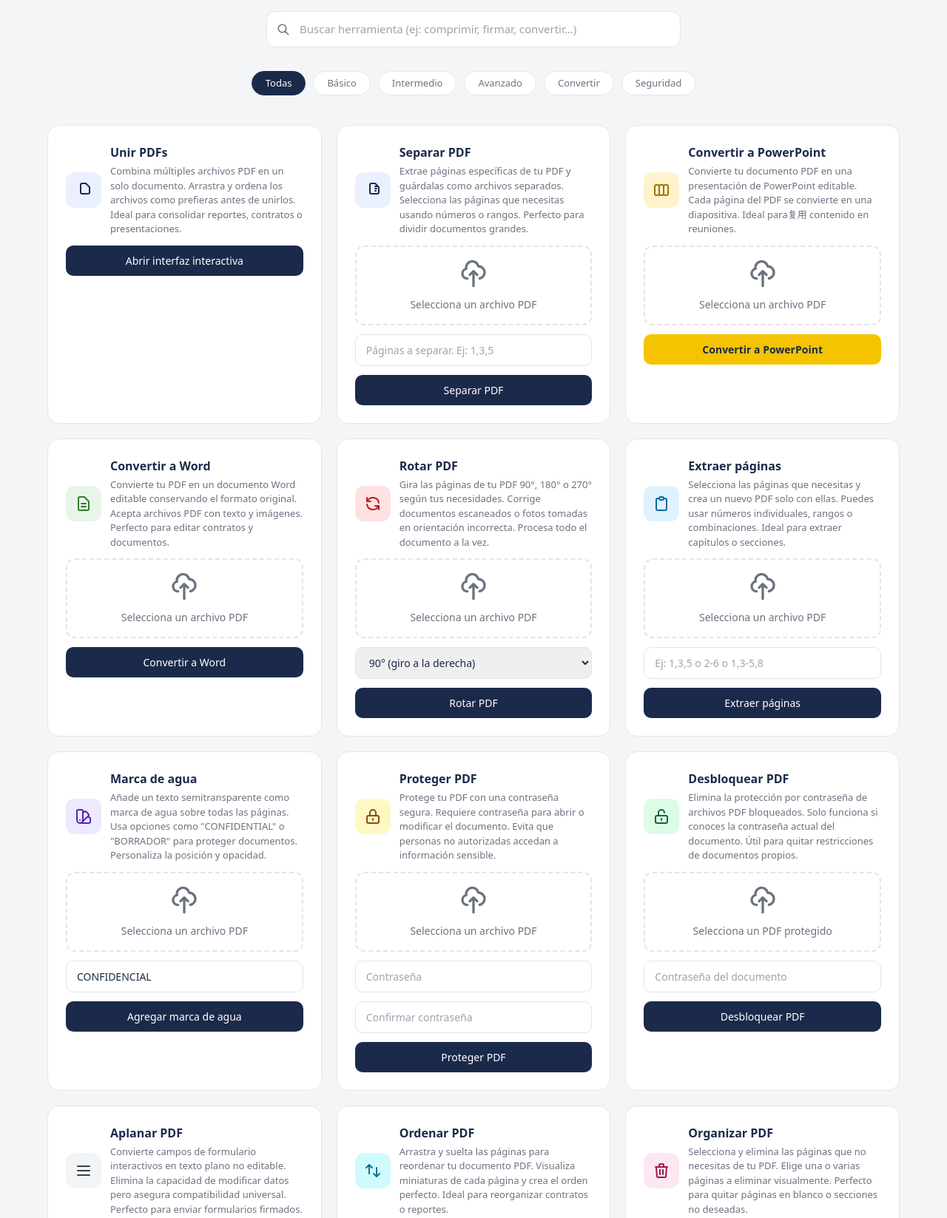
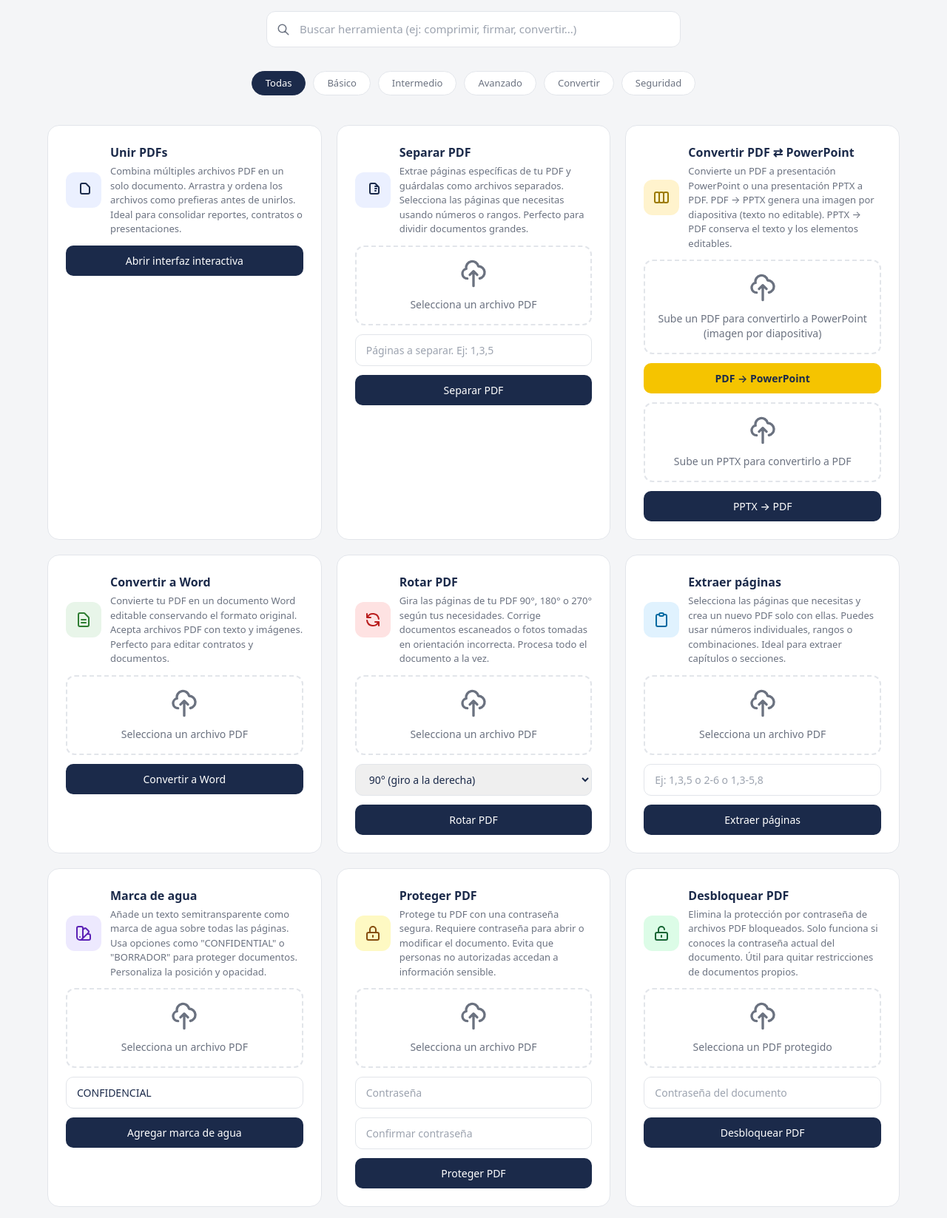
Before and after one commit to ImpreCode1/PDFimpresistem, a Flask app: page / in a window 1280 px wide. Shown: the part 295-1942 px from the top of the page at 74% size. Run offline with Flask 3, Linux system fonts and the light colour scheme; some libraries are stand-ins or nearby versions.

Commit message:
feat: agregar conversión de PDF a PowerPoint y PPTX a PDF, mejorar seguridad y limpieza de archivos

```diff
--- a/app.py
+++ b/app.py
@@ -12,20 +12,73 @@ from routes.advanced import advanced_bp
 from routes.api import api_bp
 from apscheduler.schedulers.background import BackgroundScheduler
 from apscheduler.triggers.cron import CronTrigger
+from flask_limiter import Limiter
+from flask_limiter.util import get_remote_address
 import pytz
 import atexit
 
 app = Flask(__name__)
-# FIX HIGH: Missing SECRET_KEY causes session inconsistencies across environments
-app.secret_key = os.getenv('SECRET_KEY', 'PDFimpresistem-dev-key-2024')
+
+# SECRET_KEY debe leerse de la variable de entorno. Sin fallback hardcoded:
+# si no está definida, se lanza un error explícito en lugar de usar una clave
+# predecible que pondría en riesgo las sesiones.
+_secret_key = os.environ.get('SECRET_KEY')
+if not _secret_key:
+    raise RuntimeError(
+        'SECRET_KEY no está definida. Configúrala en el entorno (variable '
+        'SECRET_KEY) antes de iniciar la aplicación.'
+    )
+app.secret_key = _secret_key
+
+# SESSION_COOKIE_SECURE se activa solo en producción (HTTPS). En desarrollo
+# local (FLASK_ENV != production) se desactiva para permitir HTTP.
+es_produccion = os.getenv('FLASK_ENV') == 'production'
 app.config['PERMANENT_SESSION_LIFETIME'] = timedelta(minutes=15)
 app.config['SESSION_PERMANENT'] = True
 app.config['MAX_CONTENT_LENGTH'] = 30 * 1024 * 1024  # 30 MB
 app.config['SESSION_COOKIE_NAME'] = 'pdf_session'
 app.config['SESSION_COOKIE_HTTPONLY'] = True
-app.config['SESSION_COOKIE_SECURE'] = False  # Set True in production with HTTPS
+app.config['SESSION_COOKIE_SECURE'] = es_produccion
 app.config['SESSION_COOKIE_SAMESITE'] = 'Lax'
 app.config['SESSION_COOKIE_DOMAIN'] = False  # Allow cookies for current domain
+
+# Flask-Limiter: límites por defecto para todas las rutas. Las rutas de
+# conversión procesan archivos grandes y consumen CPU/IO, por lo que el
+# límite diario y por hora protege el servidor de abuso o uso excesivo.
+limiter = Limiter(
+    get_remote_address,
+    app=app,
+    default_limits=['200 per day', '50 per hour'],
+)
+
+
+@app.after_request
+def add_security_headers(response):
+    """
+    Añade headers de seguridad base a todas las respuestas.
+
+    Args:
+        response (Response): Objeto response de Flask.
+
+    Returns:
+        Response: Objeto response con headers de seguridad añadidos.
+    """
+    # CSP: restringe fuentes de scripts, estilos, imágenes y conexiones.
+    # Se permiten los CDN usados por las plantillas (tailwind, pdf-lib,
+    # jszip, sortablejs) tanto en script como en style.
+    response.headers['Content-Security-Policy'] = (
+        "default-src 'self'; "
+        "img-src 'self' data: https:; "
+        "style-src 'self' 'unsafe-inline' https://cdn.jsdelivr.net; "
+        "script-src 'self' 'unsafe-inline' "
+        "https://cdn.jsdelivr.net https://unpkg.com https://cdnjs.cloudflare.com; "
+        "font-src 'self' data:; "
+        "connect-src 'self'"
+    )
+    response.headers['X-Content-Type-Options'] = 'nosniff'
+    response.headers['X-Frame-Options'] = 'DENY'
+    return response
+
 
 # Register blueprints
 app.register_blueprint(main_bp)
--- a/requirements.txt
+++ b/requirements.txt
@@ -9,6 +9,7 @@ Deprecated==1.3.1
 et_xmlfile==2.0.0
 fire==0.7.1
 Flask==3.1.3
+Flask-Limiter>=3.9.0
 fonttools==4.62.1
 itsdangerous==2.2.0
 Jinja2==3.1.6
@@ -29,6 +30,7 @@ PyMuPDF==1.27.2.3
 pypdfium2==5.7.1
 pytesseract==0.3.13
 python-docx==1.2.0
+python-pptx>=1.0.0
 python-dotenv==1.2.2
 pytz==2026.1.post1
 termcolor==3.3.0
--- a/routes/main.py
+++ b/routes/main.py
@@ -1,14 +1,17 @@
 # routes/main.py — Blueprint: main
 
 from flask import Blueprint, request, render_template, send_from_directory, redirect, url_for, session
-from utils import limpiar_carpeta
+from utils import limpiar_carpeta, eliminar_motw
 from config import UPLOAD_FOLDER, OUTPUT_FOLDER
 from werkzeug.utils import secure_filename
-from auth import login_required
 import fitz
 from pdf2docx import Converter
+from pptx import Presentation
+from pptx.util import Inches
 import os
 import re
+import subprocess
+import io
 
 main_bp = Blueprint('main', __name__)
 
@@ -31,7 +34,6 @@ def logout():
 
 # ─── Rutas de UI ──────────────────────────────────────────────────────────────
 @main_bp.route('/')
-@login_required
 def index():
     """Renderiza la página principal con todas las tarjetas de funciones."""
     return render_template('index.html', output_file=None)
@@ -44,42 +46,36 @@ def index_alt():
 
 
 @main_bp.route('/reorder_ui')
-@login_required
 def reorder_ui():
     """Renderiza la página de ordenar PDF."""
     return render_template('reorder.html')
 
 
 @main_bp.route('/organize_ui')
-@login_required
 def organize_ui():
     """Renderiza la página de organizar PDF."""
     return render_template('organize.html')
 
 
 @main_bp.route('/unir_ui')
-@login_required
 def unir_ui():
     """Renderiza la página de unir PDFs."""
     return render_template('unir.html')
 
 
 @main_bp.route('/crop_ui')
-@login_required
 def crop_ui():
     """Renderiza la página de crop PDF."""
     return render_template('crop.html')
 
 
 @main_bp.route('/edit_ui')
-@login_required
 def edit_ui():
     """Renderiza la página de editar PDF."""
     return render_template('edit.html')
 
 
 @main_bp.route('/cerrar_sesion', methods=['POST'])
-@login_required
 def cerrar_sesion():
     """
     Limpieza manual de archivos activada por el usuario.
@@ -92,22 +88,39 @@ def cerrar_sesion():
 
 
 @main_bp.route('/download/<path:filename>')
-@login_required
 def download_file(filename):
     """
     Sirve un archivo desde la carpeta /outputs para descarga.
 
+    Valida que el nombre no contenga rutas relativas ("..") ni separadores
+    de directorio para prevenir path traversal. También elimina el Mark of
+    the Web (MOTW) del archivo servido en sistemas Windows.
+
     Args:
-        filename (str): Nombre del archivo a descargar.
+        filename (str): Nombre del archivo a descargar (solo nombre base).
 
     Returns:
         Response: Archivo como adjunto descargable.
+
+    Raises:
+        400: Si el nombre contiene "..", "/" o "\" (intento de traversal).
     """
+    # FIX HIGH: validación de path traversal — solo nombre base permitido
+    if '..' in filename or '/' in filename or '\\' in filename:
+        return 'Nombre de archivo inválido.', 400
+
+    # Confirmar que la ruta resultante está dentro de OUTPUT_FOLDER
+    ruta_absoluta = os.path.realpath(os.path.join(OUTPUT_FOLDER, filename))
+    if not ruta_absoluta.startswith(os.path.realpath(OUTPUT_FOLDER) + os.sep):
+        return 'Nombre de archivo inválido.', 400
+
+    # Eliminar Mark of the Web del archivo (no-op en Linux/Docker)
+    eliminar_motw(ruta_absoluta)
+
     return send_from_directory(OUTPUT_FOLDER, filename)
 
 
 @main_bp.route('/convert', methods=['POST'])
-@login_required
 def convert():
     """
     Convierte un PDF a formato Word (.docx) usando pdf2docx.
@@ -164,3 +177,156 @@ def convert():
 
     output_file_url = f'/download/{output_filename}'
     return render_template('index.html', output_file=output_file_url, convirtiendo=False)
+
+
+@main_bp.route('/pdf_to_pptx', methods=['POST'])
+def pdf_to_pptx():
+    """
+    Convierte un PDF a presentación PowerPoint (.pptx).
+
+    Cada página del PDF se renderiza como imagen PNG a 200 DPI y se inserta
+    como una diapositiva de tamaño carta en el PPTX generado.
+
+    IMPORTANTE: El resultado NO es texto editable. Cada diapositiva es una
+    imagen a página completa del PDF original. No se recupera ni texto ni
+    elementos vectoriales.
+
+    Args:
+        pdf_file (file): Archivo PDF a convertir.
+
+    Returns:
+        Response: Template con enlace al archivo PPTX generado.
+
+    Raises:
+        400: Si no se selecciona archivo, no es PDF o está encriptado.
+        500: Si ocurre un error durante el renderizado o la generación.
+    """
+    if 'pdf_file' not in request.files:
+        return 'No se ha seleccionado un archivo.', 400
+
+    file = request.files['pdf_file']
+
+    if file.filename == '' or not file.filename.endswith('.pdf'):
+        return 'Por favor, suba un archivo PDF.', 400
+
+    nombre_base = os.path.splitext(file.filename)[0]
+    nombre_limpio = re.sub(r'[^\w\-.]', '_', nombre_base)
+    pdf_filename = secure_filename(nombre_limpio + '.pdf')
+    pdf_path = os.path.join(UPLOAD_FOLDER, pdf_filename)
+    file.save(pdf_path)
+
+    output_filename = nombre_limpio + '.pptx'
+    output_path = os.path.join(OUTPUT_FOLDER, output_filename)
+
+    try:
+        doc = fitz.open(pdf_path)
+
+        if doc.is_encrypted:
+            doc.close()
+            return 'El PDF está protegido con contraseña. Desbloquéalo primero.', 400
+
+        prs = Presentation()
+        # Tamaño carta (8.5x11 pulgadas) en formato 16:9 horizontal
+        prs.slide_width = Inches(13.333)
+        prs.slide_height = Inches(7.5)
+        blank_layout = prs.slide_layouts[6]
+
+        for page in doc:
+            # Renderizar la página a PNG a 200 DPI en memoria
+            pixmap = page.get_pixmap(dpi=200)
+            img_bytes = pixmap.tobytes('png')
+            img_io = io.BytesIO(img_bytes)
+
+            slide = prs.slides.add_slide(blank_layout)
+            slide.shapes.add_picture(
+                img_io,
+                left=0,
+                top=0,
+                width=prs.slide_width,
+                height=prs.slide_height
+            )
+
+        doc.close()
+        prs.save(output_path)
+
+    except Exception as e:
+        return f'Error al convertir el archivo: {str(e)}', 500
+
+    # Limpiar Mark of the Web del archivo generado (no-op en Linux/Docker)
+    eliminar_motw(output_path)
+
+    return render_template('index.html', output_file=f'/download/{output_filename}')
+
+
+@main_bp.route('/pptx_to_pdf', methods=['POST'])
+def pptx_to_pdf():
+    """
+    Convierte una presentación PowerPoint (.pptx) a PDF.
+
+    Invoca LibreOffice en modo headless para realizar la conversión,
+    preservando el texto y elementos editables como contenido del PDF.
+
+    Args:
+        pptx_file (file): Archivo PPTX a convertir.
+
+    Returns:
+        Response: Template con enlace al archivo PDF generado.
+
+    Raises:
+        400: Si no se selecciona archivo o no es PPTX.
+        500: Si LibreOffice falla, se agota el tiempo o no genera el PDF.
+    """
+    if 'pptx_file' not in request.files:
+        return 'No se ha seleccionado un archivo.', 400
+
+    file = request.files['pptx_file']
+
+    if file.filename == '' or not file.filename.lower().endswith('.pptx'):
+        return 'Por favor, suba un archivo PPTX.', 400
+
+    pptx_filename = secure_filename(file.filename)
+    pptx_path = os.path.join(UPLOAD_FOLDER, pptx_filename)
+    file.save(pptx_path)
+
+    nombre_base = os.path.splitext(pptx_filename)[0]
+    output_filename = nombre_base + '.pdf'
+    output_path = os.path.join(OUTPUT_FOLDER, output_filename)
+
+    # Ruta del binario de LibreOffice. En Linux (Docker) está en PATH;
+    # en Windows se busca en la ubicación típica de instalación.
+    libreoffice_bin = 'libreoffice'
+    if os.name == 'nt':
+        rutas_windows = [
+            r'C:\Program Files\LibreOffice\program\soffice.exe',
+            r'C:\Program Files (x86)\LibreOffice\program\soffice.exe',
+        ]
+        for ruta in rutas_windows:
+            if os.path.exists(ruta):
+                libreoffice_bin = ruta
+                break
+
+    try:
+        subprocess.run(
+            [
+                libreoffice_bin,
+                '--headless',
+                '--convert-to', 'pdf',
+                '--outdir', OUTPUT_FOLDER,
+                pptx_path
+            ],
+            check=True,
+            timeout=120,
+            capture_output=True
+        )
+    except subprocess.TimeoutExpired:
+        return 'La conversión tardó demasiado. Intenta con un archivo más pequeño.', 500
+    except (subprocess.CalledProcessError, FileNotFoundError) as e:
+        return f'No se pudo convertir el archivo con LibreOffice: {str(e)}', 500
+
+    if not os.path.exists(output_path):
+        return 'LibreOffice no generó el PDF esperado.', 500
+
+    # Limpiar Mark of the Web del archivo generado (no-op en Linux/Docker)
+    eliminar_motw(output_path)
+
+    return render_template('index.html', output_file=f'/download/{output_filename}')
--- a/templates/index.html
+++ b/templates/index.html
@@ -9,12 +9,7 @@
     <link href="https://cdn.jsdelivr.net/npm/tailwindcss@2.2.16/dist/tailwind.min.css" rel="stylesheet">
     <script src="https://cdn.jsdelivr.net/npm/sortablejs@1.15.0/Sortable.min.js"></script>
     <script src="https://cdn.jsdelivr.net/npm/jszip@3.7.1/dist/jszip.min.js"></script>
-    <script src="https://cdn.jsdelivr.net/npm/pptxgenjs@3.12.0/dist/pptxgen.min.js"></script>
     <script src="https://unpkg.com/pdf-lib/dist/pdf-lib.min.js"></script>
-    <script src="https://cdnjs.cloudflare.com/ajax/libs/pdf.js/2.15.349/pdf.min.js"></script>
-
-    <!-- <script src="https://cdnjs.cloudflare.com/ajax/libs/pdf.js/2.10.377/pdf.min.js"></script> -->
-
     <link rel="icon" href="https://cdn.icon-icons.com/icons2/2753/PNG/512/ext_pdf_filetype_icon_176234.png">
 
     <style>
@@ -230,8 +225,8 @@
                     <button id="separarPdfBtn" class="btn-primary">Separar PDF</button>
                 </div>
 
-                <!-- Convertir a PowerPoint -->
-                <div class="tool-card" data-cat="convertir" data-name="convertir ppt powerpoint presentacion">
+                <!-- Convertir PDF a PowerPoint y PPTX a PDF -->
+                <div class="tool-card" data-cat="convertir" data-name="convertir ppt powerpoint presentacion pdf a pptx pptx a pdf">
                     <div style="display:flex; align-items:center; gap:12px;">
                         <div class="icon-box" style="background:#FFF3CD;">
                             <svg class="w-6 h-6" fill="none" stroke="#9A7800" viewBox="0 0 24 24">
@@ -239,24 +234,38 @@
                             </svg>
                         </div>
                         <div>
-                            <h3 style="font-size:16px; font-weight:700; color:var(--color-text); margin:0;">Convertir a PowerPoint</h3>
-                            <p style="font-size:13px; color:var(--color-muted); margin:4px 0 0;">Convierte tu documento PDF en una presentación de PowerPoint editable. Cada página del PDF se convierte en una diapositiva. Ideal para复用 contenido en reuniones.</p>
+                            <h3 style="font-size:16px; font-weight:700; color:var(--color-text); margin:0;">Convertir PDF ⇄ PowerPoint</h3>
+                            <p style="font-size:13px; color:var(--color-muted); margin:4px 0 0;">Convierte un PDF a presentación PowerPoint o una presentación PPTX a PDF. PDF → PPTX genera una imagen por diapositiva (texto no editable). PPTX → PDF conserva el texto y los elementos editables.</p>
                         </div>
                     </div>
-                    <div style="border: 2px dashed var(--color-border); border-radius: 12px; padding: 16px; text-align: center; transition: border-color 0.2s;" id="convertirPptArea">
-                        <input type="file" id="pdfToPPT" class="hidden" accept="application/pdf">
-                        <label for="pdfToPPT" class="cursor-pointer" style="display: block;">
-                            <svg class="w-10 h-10 mx-auto mb-3" style="color:var(--color-muted);" fill="none" stroke="currentColor" viewBox="0 0 24 24">
-                                <path stroke-linecap="round" stroke-linejoin="round" stroke-width="2" d="M7 16a4 4 0 01-.88-7.903A5 5 0 1115.9 6L16 6a5 5 0 011 9.9M15 13l-3-3m0 0l-3 3m3-3v12"></path>
-                            </svg>
-                            <p class="text-sm" style="color:var(--color-muted);">Selecciona un archivo PDF</p>
-                        </label>
-                        <div id="convertirFileDisplayArea" class="mt-4 hidden">
-                            <div id="convertirFileName"></div>
-                            <button id="convertirRemoveFileBtn" class="text-red-500 text-lg font-semibold mt-2">❌ Eliminar archivo</button>
+
+                    <!-- PDF -> PPTX -->
+                    <form action="/pdf_to_pptx" method="POST" enctype="multipart/form-data" style="display:flex; flex-direction:column; gap:12px;">
+                        <div style="border: 2px dashed var(--color-border); border-radius: 12px; padding: 16px; text-align: center; transition: border-color 0.2s;">
+                            <input type="file" name="pdf_file" id="pdf_to_pptx" accept=".pdf" class="hidden" required>
+                            <label for="pdf_to_pptx" class="cursor-pointer" style="display: block;">
+                                <svg class="w-10 h-10 mx-auto mb-3" style="color:var(--color-muted);" fill="none" stroke="currentColor" viewBox="0 0 24 24">
+                                    <path stroke-linecap="round" stroke-linejoin="round" stroke-width="2" d="M7 16a4 4 0 01-.88-7.903A5 5 0 1115.9 6L16 6a5 5 0 011 9.9M15 13l-3-3m0 0l-3 3m3-3v12"></path>
+                                </svg>
+                                <p class="text-sm" style="color:var(--color-muted);">Sube un PDF para convertirlo a PowerPoint (imagen por diapositiva)</p>
+                            </label>
                         </div>
-                    </div>
-                    <button id="convertirPdfBtn" class="btn-accent">Convertir a PowerPoint</button>
+                        <button type="submit" class="btn-accent">PDF → PowerPoint</button>
+                    </form>
+
+                    <!-- PPTX -> PDF -->
+                    <form action="/pptx_to_pdf" method="POST" enctype="multipart/form-data" style="display:flex; flex-direction:column; gap:12px;">
+                        <div style="border: 2px dashed var(--color-border); border-radius: 12px; padding: 16px; text-align: center; transition: border-color 0.2s;">
+                            <input type="file" name="pptx_file" id="pptx_to_pdf" accept=".pptx" class="hidden" required>
+                            <label for="pptx_to_pdf" class="cursor-pointer" style="display: block;">
+                                <svg class="w-10 h-10 mx-auto mb-3" style="color:var(--color-muted);" fill="none" stroke="currentColor" viewBox="0 0 24 24">
+                                    <path stroke-linecap="round" stroke-linejoin="round" stroke-width="2" d="M7 16a4 4 0 01-.88-7.903A5 5 0 1115.9 6L16 6a5 5 0 011 9.9M15 13l-3-3m0 0l-3 3m3-3v12"></path>
+                                </svg>
+                                <p class="text-sm" style="color:var(--color-muted);">Sube un PPTX para convertirlo a PDF</p>
+                            </label>
+                        </div>
+                        <button type="submit" class="btn-primary">PPTX → PDF</button>
+                    </form>
                 </div>
 
                 <!-- Convertir a Word -->
@@ -1000,7 +1009,6 @@
         }
 
         let selectedFileSeparar = null;
-        let selectedFileConvertir = null;
         let selectedFileRotate = null;
         let selectedFileExtract = null;
         let selectedFileWatermark = null;
@@ -1022,7 +1030,6 @@
         let selectedFileReduce = null;
 
         const resetSelectionByInput = {
-            pdfToPPT: () => { selectedFileConvertir = null; },
             pdf_rotate: () => { selectedFileRotate = null; },
             pdf_extract: () => { selectedFileExtract = null; },
             pdf_watermark: () => { selectedFileWatermark = null; },
@@ -1067,12 +1074,6 @@
                 fileDisplayArea.classList.add('hidden');
             };
         }
-
-        document.getElementById('pdfToPPT')?.addEventListener('change', function(event) {
-            selectedFileConvertir = event.target.files[0];
-            updateFileDisplay('pdfToPPT', 'convertirFileDisplayArea', 'convertirFileName', 'convertirRemoveFileBtn',
-                selectedFileConvertir);
-        });
 
         document.getElementById('pdf_rotate')?.addEventListener('change', function(event) {
             if (!validarTamano(event.target.files[0])) {
@@ -1265,14 +1266,6 @@
                 selectedFileReduce);
         });
 
-        document.getElementById('convertirPdfBtn').addEventListener('click', function() {
-            if (!selectedFileConvertir) {
-                alert('Por favor, selecciona un archivo PDF.');
-                return;
-            }
-            convertirPdfAPowerPoint(selectedFileConvertir);
-        });
-
         function downloadFile(data, filename) {
             const blob = new Blob([data], {
                 type: 'application/pdf'
@@ -1327,51 +1320,6 @@
 
                 downloadFile(pdfBytes, `Page_${pageIndex + 1}.pdf`);
             }
-        }
-
-        async function convertirPdfAPowerPoint(pdfFile) {
-            const fileReader = new FileReader();
-            fileReader.onload = async function() {
-                const pdfData = new Uint8Array(fileReader.result);
-                const pdfDoc = await pdfjsLib.getDocument(pdfData).promise;
-
-                const pptx = new PptxGenJS();
-                const numPages = pdfDoc.numPages;
-
-                for (let i = 1; i <= numPages; i++) {
-                    const page = await pdfDoc.getPage(i);
-                    const viewport = page.getViewport({
-                        scale: 2
-                    });
-
-                    const canvas = document.createElement("canvas");
-                    const context = canvas.getContext("2d");
-                    canvas.height = viewport.height;
-                    canvas.width = viewport.width;
-
-                    await page.render({
-                        canvasContext: context,
-                        viewport: viewport
-                    }).promise;
-
-                    const imgData = canvas.toDataURL("image/png");
-
-                    let slide = pptx.addSlide();
-                    slide.addImage({
-                        data: imgData,
-                        x: 0,
-                        y: 0,
-                        w: "100%",
-                        h: "100%"
-                    });
-                }
-
-                pptx.writeFile({
-                    fileName: 'pdf_a_pptx.pptx'
-                });
-            };
-
-            fileReader.readAsArrayBuffer(pdfFile);
         }
 
         const fileInput = document.getElementById('pdf_file');
```
Also changed, not shown: auth.py (deleted, +0 -81 lines), routes/advanced.py (+0 -7 lines), routes/api.py (+39 -12 lines), routes/basic.py (+0 -7 lines), routes/intermediate.py (+0 -11 lines), utils.py (+40 -0 lines), 1 other file.
